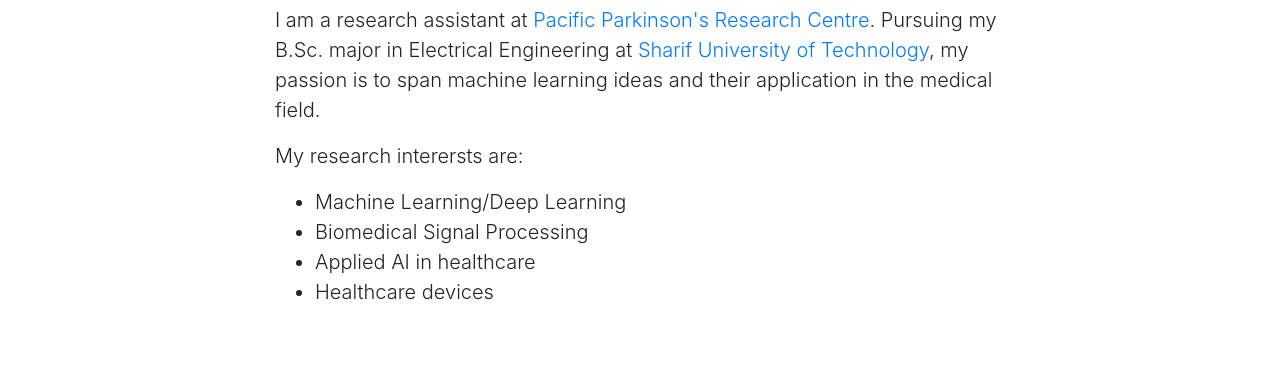
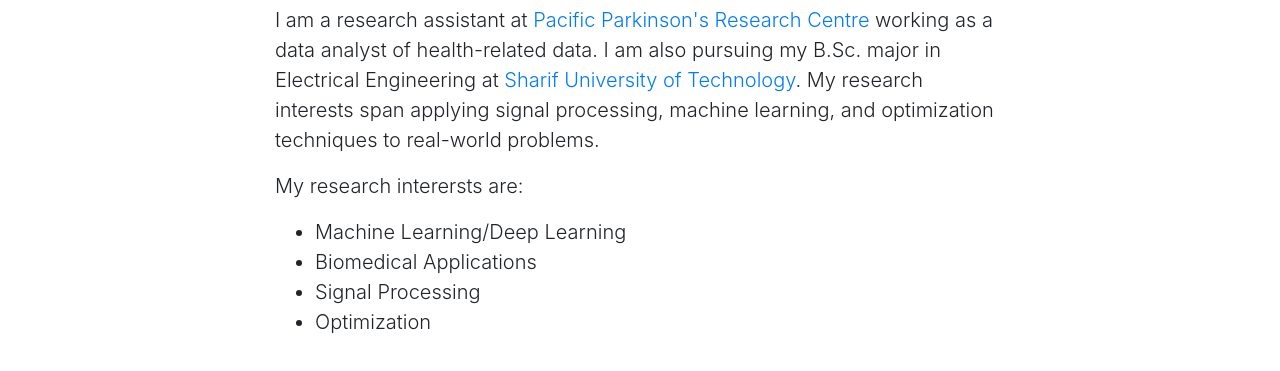
Before and after one commit to KiarashVaziri/kiarashvaziri.github.io, a website with bundled scripts: page index.html in a window 1280 px wide. Shown: the part 549-920 px from the top of the page. Built offline with nearby package versions, Linux system fonts and the light colour scheme.

Commit message:
Update index.html

```diff
--- a/index.html
+++ b/index.html
@@ -58,13 +58,14 @@
       <div class="row">
         <div class="col-lg-8 mx-auto">
           <h2>About me</h2>
-          <p class="lead">I am a research assistant at <a href="https://www.pacificparkinsons.org/"> Pacific Parkinson's Research Centre</a>. Pursuing my B.Sc. major in Electrical Engineering at <a href="https://en.sharif.edu/"> Sharif University of Technology</a>, my passion is to span machine learning ideas and their application in the medical field.</p>
+          <p class="lead">I am a research assistant at <a href="https://www.pacificparkinsons.org/"> Pacific Parkinson's Research Centre</a> working as a data analyst of health-related data. I am also pursuing my B.Sc. major in Electrical Engineering at <a href="https://en.sharif.edu/"> Sharif University of Technology</a>.
+          My research interests span applying signal processing, machine learning, and optimization techniques to real-world problems.</p>
           <p class="lead"> My research interersts are:</p>
           <ul class="lead">
             <li> Machine Learning/Deep Learning</li>
-            <li> Biomedical Signal Processing</li>
-            <li> Applied AI in healthcare</li>
-            <li> Healthcare devices</li>
+            <li> Biomedical Applications</li>
+            <li> Signal Processing</li>
+            <li> Optimization</li>
           </ul>
         </div>
       </div>
```
